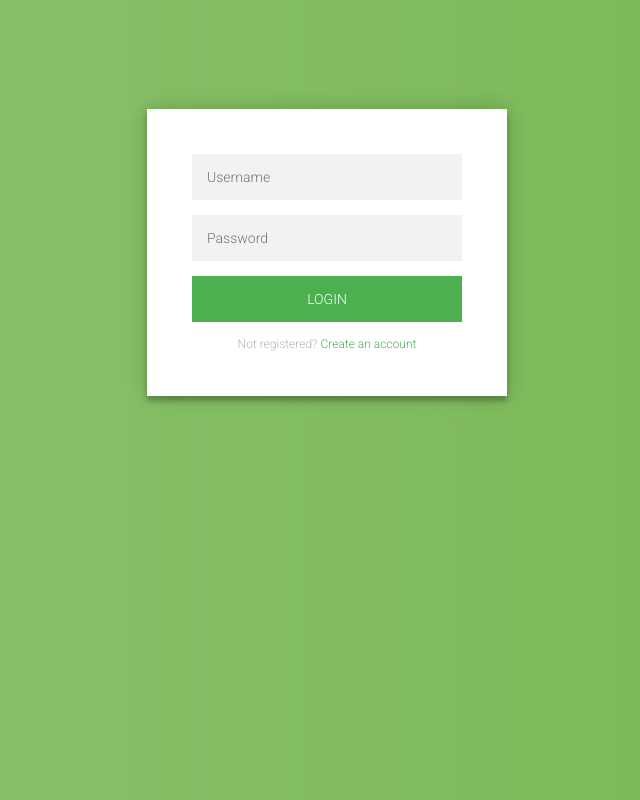
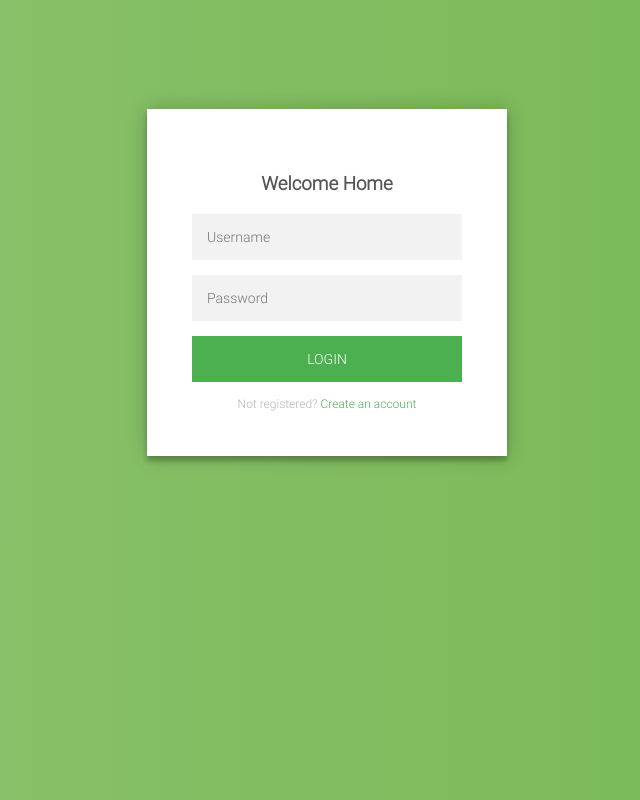
Before and after one commit to Atsuyaku/Site-IUT, a PHP site: page /users/login.html in a window 1280 px wide. Shown: the whole page, without its empty margins (313-953 px from the left). Run offline with PHP 8.4, Linux system fonts and the light colour scheme; some libraries are stand-ins or nearby versions.

Commit message:
external to local

```diff
--- a/src/css/users.css
+++ b/src/css/users.css
@@ -1,4 +1,59 @@
-@import url(https://fonts.googleapis.com/css?family=Roboto:300);
+/* cyrillic-ext */
+@font-face {
+  font-family: 'Roboto';
+  font-style: normal;
+  font-weight: 300;
+  src: local('Roboto Light'), local('Roboto-Light'), url(../src/font/Roboto/0eC6fl06luXEYWpBSJvXCBJtnKITppOI_IvcXXDNrsc.woff2) format('woff2');
+  unicode-range: U+0460-052F, U+20B4, U+2DE0-2DFF, U+A640-A69F;
+}
+/* cyrillic */
+@font-face {
+  font-family: 'Roboto';
+  font-style: normal;
+  font-weight: 300;
+  src: local('Roboto Light'), local('Roboto-Light'), url(../src/font/Roboto/Fl4y0QdOxyyTHEGMXX8kcRJtnKITppOI_IvcXXDNrsc.woff2) format('woff2');
+  unicode-range: U+0400-045F, U+0490-0491, U+04B0-04B1, U+2116;
+}
+/* greek-ext */
+@font-face {
+  font-family: 'Roboto';
+  font-style: normal;
+  font-weight: 300;
+  src: local('Roboto Light'), local('Roboto-Light'), url(../src/font/Roboto/-L14Jk06m6pUHB-5mXQQnRJtnKITppOI_IvcXXDNrsc.woff2) format('woff2');
+  unicode-range: U+1F00-1FFF;
+}
+/* greek */
+@font-face {
+  font-family: 'Roboto';
+  font-style: normal;
+  font-weight: 300;
+  src: local('Roboto Light'), local('Roboto-Light'), url(../src/font/Roboto/I3S1wsgSg9YCurV6PUkTORJtnKITppOI_IvcXXDNrsc.woff2) format('woff2');
+  unicode-range: U+0370-03FF;
+}
+/* vietnamese */
+@font-face {
+  font-family: 'Roboto';
+  font-style: normal;
+  font-weight: 300;
+  src: local('Roboto Light'), local('Roboto-Light'), url(../src/font/Roboto/NYDWBdD4gIq26G5XYbHsFBJtnKITppOI_IvcXXDNrsc.woff2) format('woff2');
+  unicode-range: U+0102-0103, U+1EA0-1EF9, U+20AB;
+}
+/* latin-ext */
+@font-face {
+  font-family: 'Roboto';
+  font-style: normal;
+  font-weight: 300;
+  src: local('Roboto Light'), local('Roboto-Light'), url(../src/font/Roboto/Pru33qjShpZSmG3z6VYwnRJtnKITppOI_IvcXXDNrsc.woff2) format('woff2');
+  unicode-range: U+0100-024F, U+1E00-1EFF, U+20A0-20AB, U+20AD-20CF, U+2C60-2C7F, U+A720-A7FF;
+}
+/* latin */
+@font-face {
+  font-family: 'Roboto';
+  font-style: normal;
+  font-weight: 300;
+  src: local('Roboto Light'), local('Roboto-Light'), url(../src/font/Roboto/Hgo13k-tfSpn0qi1SFdUfVtXRa8TVwTICgirnJhmVJw.woff2) format('woff2');
+  unicode-range: U+0000-00FF, U+0131, U+0152-0153, U+02C6, U+02DA, U+02DC, U+2000-206F, U+2074, U+20AC, U+2212, U+2215;
+}
 
 .login-page {
 	width: 360px;
@@ -104,3 +159,6 @@ body {
 	-webkit-font-smoothing: antialiased;
 	-moz-osx-font-smoothing: grayscale;
 }
+h3{
+	color: #555
+}
--- a/users/login.html
+++ b/users/login.html
@@ -3,21 +3,22 @@
 	<head>
 		<meta charset="utf-8" />
 		<link rel="stylesheet" href="../src/css/users.css" />
-    <script src="http://cdnjs.cloudflare.com/ajax/libs/jquery/2.1.3/jquery.min.js"></script>
+		<script src="../src/js/jquery.min.js"></script>
 	</head>
 	<body>
 		<div class="login-page">
 			<div class="form">
+				<h3>Welcome Home</h3>
 				<form class="register-form" method="post" action="./register.php">
 					<input type="text" name="username" value="" placeholder="username" required/>
-					<input  pattern=".{3,}" type="password" name="password" value="" placeholder="password" required/>
+					<input	pattern=".{3,}" type="password" name="password" value="" placeholder="password" required/>
 					<!-- <input type="text" placeholder="email address" disabled/> -->
 					<button>create</button>
 					<p class="message">Already registered? <a href="#">Sign In</a></p>
 				</form>
 				<form class="login-form" method="post" action="./login.php">
 					<input type="text" name="username" value="" placeholder="Username" required/>
-		      <input  pattern=".{3,}" type="password" name="password" value="" placeholder="Password" required/>
+					<input	pattern=".{3,}" type="password" name="password" value="" placeholder="Password" required/>
 					<button>login</button>
 					<p class="message">Not registered? <a href="#">Create an account</a></p>
 				</form>
```
Also changed, not shown: config.php (+1 -7 lines), hist.php (+1 -7 lines), index.php (+1 -7 lines), stat.php (+3 -9 lines), users/login.php (+5 -10 lines), users/logout.php (+4 -5 lines), users/register.php (+2 -8 lines), src/font/Roboto/-L14Jk06m6pUHB-5mXQQnRJtnKITppOI_IvcXXDNrsc.woff2 (added), src/font/Roboto/0eC6fl06luXEYWpBSJvXCBJtnKITppOI_IvcXXDNrsc.woff2 (added), src/font/Roboto/Fl4y0QdOxyyTHEGMXX8kcRJtnKITppOI_IvcXXDNrsc.woff2 (added), src/font/Roboto/Hgo13k-tfSpn0qi1SFdUfVtXRa8TVwTICgirnJhmVJw.woff2 (added), src/font/Roboto/I3S1wsgSg9YCurV6PUkTORJtnKITppOI_IvcXXDNrsc.woff2 (added), src/font/Roboto/NYDWBdD4gIq26G5XYbHsFBJtnKITppOI_IvcXXDNrsc.woff2 (added), src/font/Roboto/Pru33qjShpZSmG3z6VYwnRJtnKITppOI_IvcXXDNrsc.woff2 (added). Lines whose indentation alone changed are shown as unchanged.
